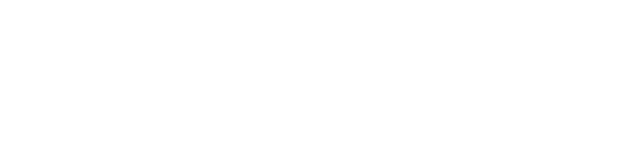
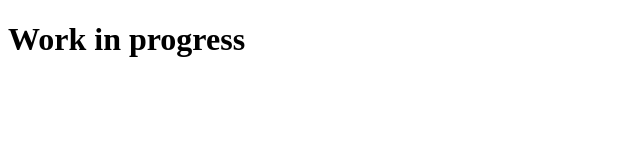
Before and after one commit to nicogis08/c-docs, a plain HTML site: page puntatori/puntatori.html in a window 1280 px wide. Shown: the whole page, without its empty margins (0-640 px from the left). Drawn offline with Linux system fonts and the light colour scheme.

Commit message:
puntatori

```diff
--- a/puntatori/puntatori.html
+++ b/puntatori/puntatori.html
@@ -3,9 +3,9 @@
 <head>
     <meta charset="UTF-8">
     <meta name="viewport" content="width=device-width, initial-scale=1.0">
-    <title>Document</title>
+    <title>C Docs</title>
 </head>
 <body>
-
+    <h1>Work in progress</h1>
 </body>
 </html>
```
